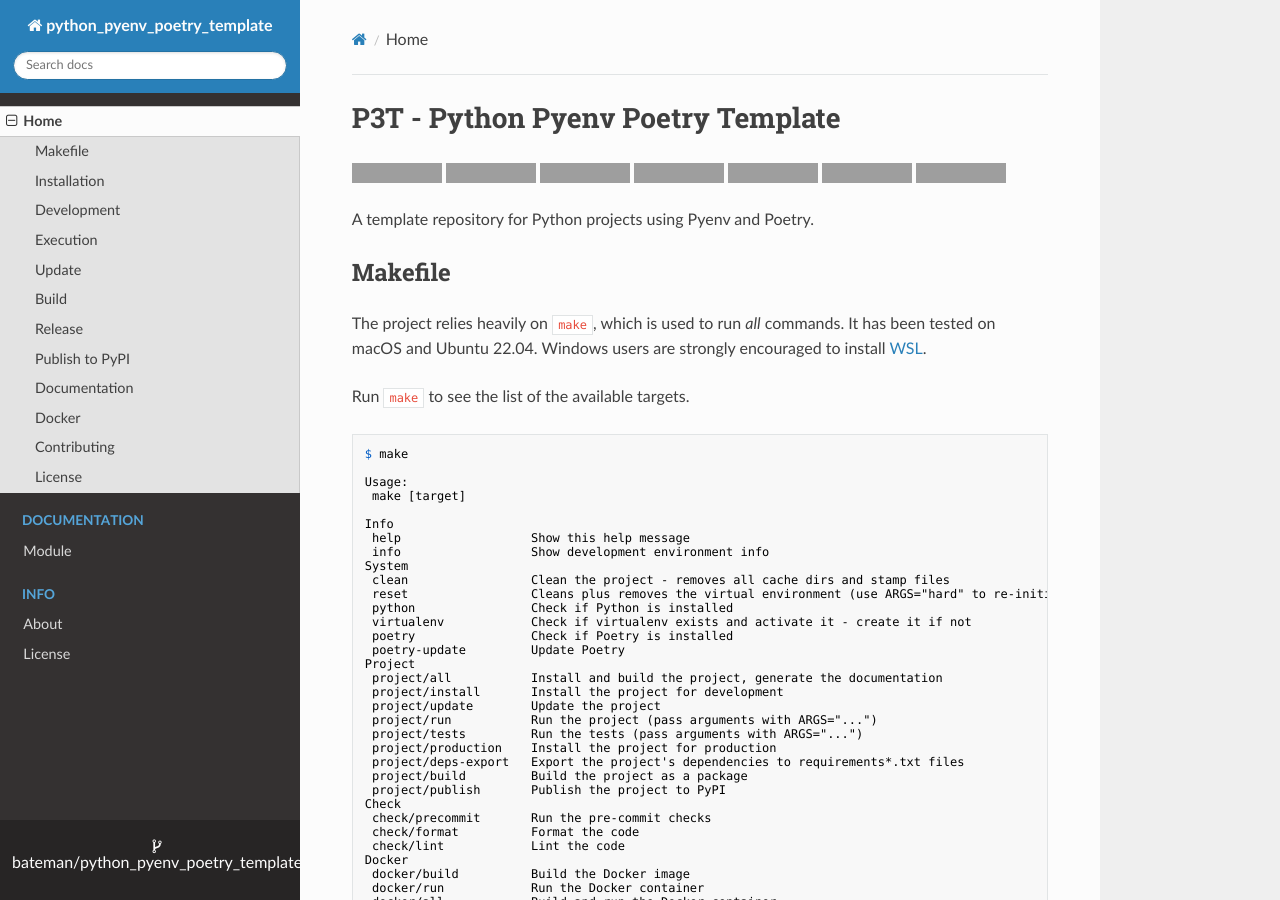
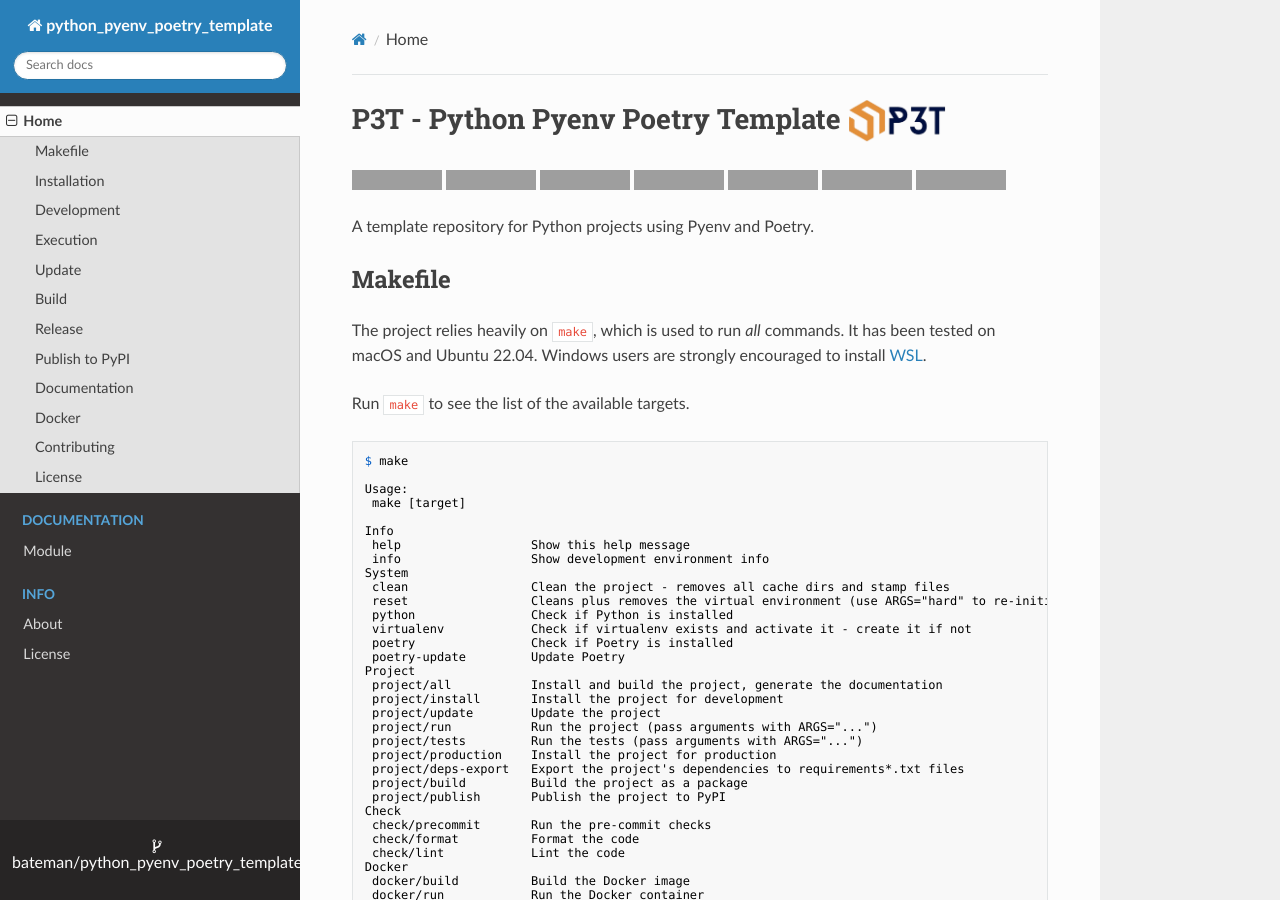
Before and after one commit to bateman/python_pyenv_poetry_template, an MkDocs documentation site: the page built from docs/index.md, in a window 1280 px wide and 900 px high. Built offline with MkDocs 1.6.1, drawn with Linux system fonts in a browser that asks for light colours; nearby versions of some CDN libraries; grey boxes are pictures that could not be loaded.

Commit message:
Update P3T logo in index.md

```diff
--- a/docs/index.md
+++ b/docs/index.md
@@ -1,4 +1,4 @@
-# P3T - Python Pyenv Poetry Template
+# P3T - Python Pyenv Poetry Template <img src="https://raw.githubusercontent.com/bateman/python_pyenv_poetry_template/main/images/logo/logo-p3t-transparent-bg.png" width="100">
 
 ![GitHub Release](https://img.shields.io/github/v/release/bateman/python_pyenv_poetry_template?style=flat-square)
 ![GitHub top language](https://img.shields.io/github/languages/top/bateman/python_pyenv_poetry_template?style=flat-square)
```
